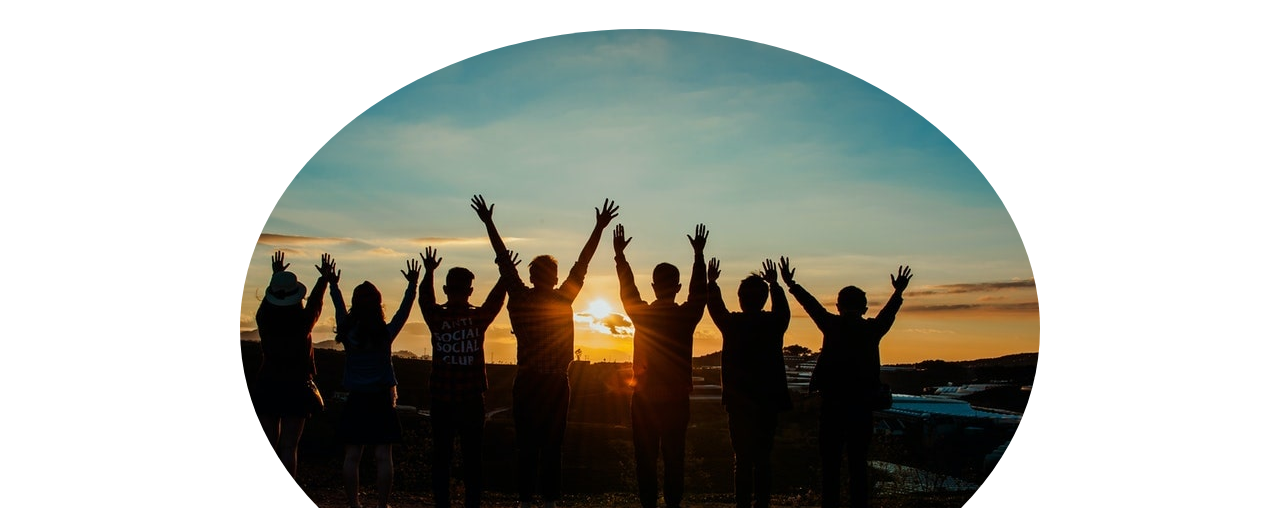
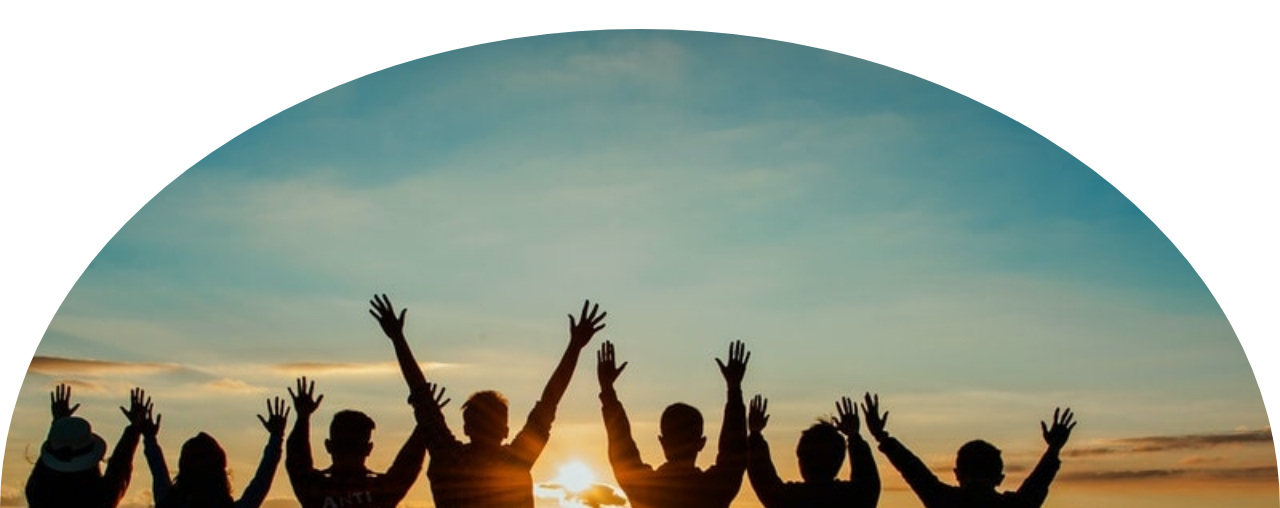
Before and after one commit to fedecarri/proyecto-final, a website: page quienessomos.html in a window 1280 px wide. Shown: the part 201-709 px from the top of the page. Drawn offline with nearby package versions, Linux system fonts and the light colour scheme.

Commit message:
fquienes foto

```diff
--- a/quienessomos.html
+++ b/quienessomos.html
@@ -48,7 +48,7 @@
       <i class="fab fa-whatsapp"></i>
     </a>
   <h1 class="text-center my-5">Grupo de trabajo </h1>
-  <div class="cont-quienes  text-center "><img class="rounded-circle" src="Imagenes/pexels-min-an-853168-min.jpg" alt="">
+  <div class="cont-quienes  text-center "><img class="rounded-circle" style="width: 100%;" src="Imagenes/pexels-min-an-853168-min.jpg" alt="">
   <p class="quienes-somos container my-5" style="border-style: groove;">
     Creemos en el trabajo en equipo. No hay posibilidad de progresar y llegar a un futuro mejor si no hacemos el esfuerzo todos juntos.
     Nos ocupamos de un futuro cada vez más cerca nuestro y por un servicio cada vez más eficiente, que cumpla con las necesidades de todas las personas y las acompañe en el desempeño diario de sus tareas y su vida. Queremos tener un país más conectado, estamos comprometidos con nuestros usuarios. Y para lograr esto se necesita un equipo de trabajo que esté día a día colaborando para el beneficio de toda la comunidad.
```
